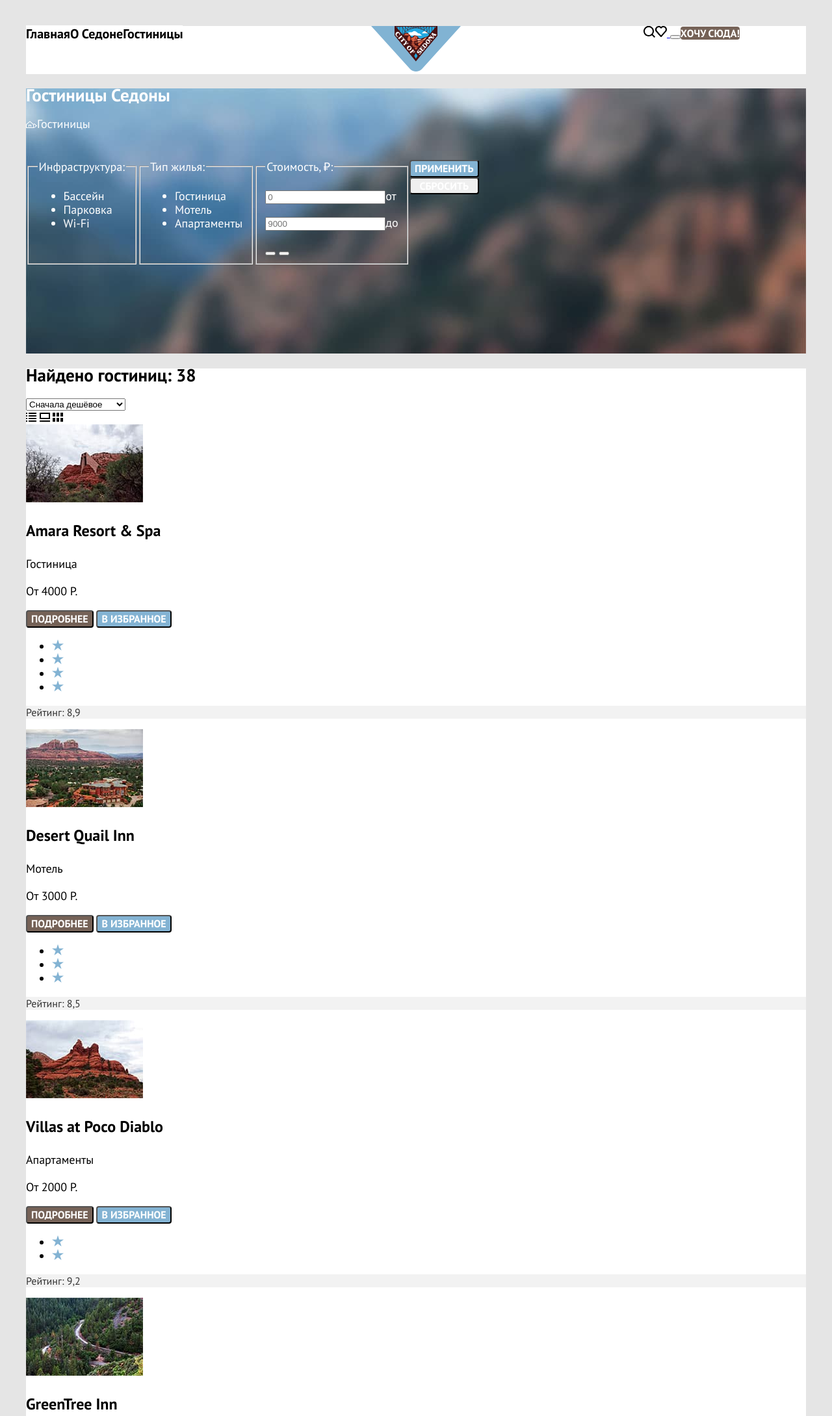
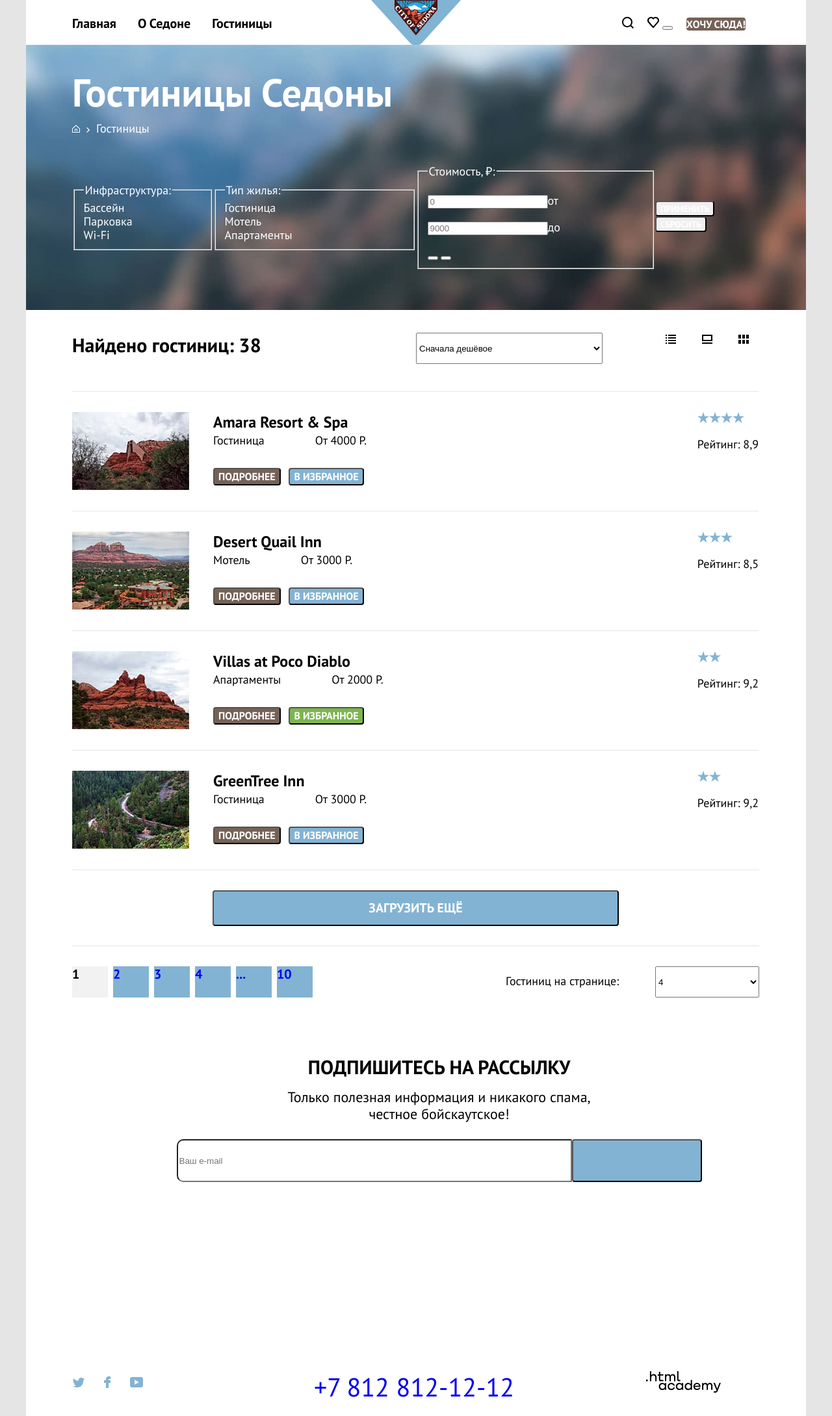
Before and after one commit to koteech/1878323-sedona-32, a plain HTML site: page catalog.html in a window 1280 px wide. Shown: the top 2179 px of the page at 65% size. Drawn offline with Linux system fonts and the light colour scheme.

Commit message:
6.17. Постройте мелкие сетки на гридах для подходящих компонентов
Включает в себя:
6.17. Постройте мелкие сетки на гридах для подходящих компонентов
5.10. Микросетки на флексах для всех страниц

```diff
--- a/catalog.html
+++ b/catalog.html
@@ -9,22 +9,22 @@
 <header class="header">
   <nav class="navigation">
     <ul class="navigation-list">
-      <li class="navigation-left-item"><a class="navigation-link" href="index.html">Главная</a></li>
-      <li class="navigation-left-item"><a class="navigation-link" href="#">О Седоне</a></li>
-      <li class="navigation-left-item"><a class="navigation-link" href="catalog.html">Гостиницы</a></li>
+      <li class="navigation-left-item"><a class="navigation-left-link" href="index.html">Главная</a></li>
+      <li class="navigation-left-item"><a class="navigation-left-link" href="#">О Седоне</a></li>
+      <li class="navigation-left-item"><a class="navigation-left-link" href="catalog.html">Гостиницы</a></li>
     </ul>
     <a class="logo-link" href="index.html">
       <img alt="Логотип Седона" class="logo-img" height="70" src="img/header-logo.svg" width="138">
     </a>
-
     <ul class="navigation-list navigation-user">
       <li class="navigation-right-item">
-        <a class="search" href="#">
+        <a class="search navigation-right-link" href="#">
           <span class="visually-hidden">Поиск</span>
           <img alt="Поиск" class="icon-search" height="18.1" src="img/icon/icon-search.svg" width="18">
         </a>
       </li>
-      <li>
+      <li class="navigation-right-item">
+        <div class="navigation-right-link">
           <a class="favourites" href="#">
             <span class="visually-hidden">Избранное</span>
             <img alt="Избранное" class="icon-favourite" height="17" src="img/icon/icon-favourite.svg" width="18">
@@ -32,16 +32,18 @@
           <button class="favourites-info" type="button">
             <span class="visually-hidden">Избранные объекты</span>
           </button>
+        </div>
       </li>
-      <li>
-        <a class="button button-want" href="#">Хочу сюда!</a>
+      <li class="navigation-right-item">
+        <a class="button button-want navigation-right-link" href="#">Хочу сюда!</a>
       </li>
     </ul>
   </nav>
 </header>
 
+
 <main class="main-container catalog-main">
-  <div class="page-container">
+
   <section class="catalog-outer-header">
     <header class="catalog-header">
       <h1 class="catalog-header-title">Гостиницы Седоны</h1>
@@ -141,12 +143,13 @@
       </form>
     </section>
   </section>
+  <div class="page-container-catalog">
   <section class="catalog-object">
     <div class="catalog_first_row">
       <div class="count-found">
-        <h2>Найдено гостиниц: 38</h2>
+        <h2 class="count-found-title">Найдено гостиниц: 38</h2>
       </div>
-      <div class="sort">
+      <div class="sort-visible">
         <form class="sorting-type">
           <label class="visually-hidden" for="sorting">Сортировка</label>
           <select class="select-control" id="sorting" name="sorting">
@@ -155,8 +158,6 @@
             <option value="expensive">Сначала дорогое</option>
           </select>
         </form>
-      </div>
-      <div class="type-visible">
         <a class="button button-light" href="#">
           <span class="visually-hidden">Показать список</span>
           <img alt="Показать список" class="icon-list" height="14" src="img/icon/icon-list.svg" width="16">
@@ -169,8 +170,10 @@
           <span class="visually-hidden">Показать карточки</span>
           <img alt="Показать карточки" class="icon-tile" height="14" src="img/icon/icon-tile.svg" width="16">
         </a>
+
       </div>
     </div>
+    <div class="catalog">
     <div class="catalog-hotel">
       <img alt="Amara Resort & Spa" class="hotel-img" height="120" src="img/hotel/hotel-amara.jpg" width="180">
       <div class="hotel-information">
@@ -245,7 +248,7 @@
         </div>
         <div class="catalog-button">
           <button class="button button-additional" href="#">Подробнее</button>
-          <button class="button button-favourites" type="submit">В избранное</button>
+          <button class="button button-favourites green" type="submit">В избранное</button>
         </div>
       </div>
       <div class="rating-block">
@@ -289,13 +292,14 @@
         </div>
       </div>
     </div>
-    <div>
+    </div>
+    <div class="pagination-show-more-block">
       <button class="button pagination-show-more" type="button">Загрузить ещё</button>
     </div>
     <div class="object-list-pagination">
       <ul class="pagination">
-        <li class="pagination-item">
-          <a class="pagination-link pagination-current">1</a>
+        <li class="pagination-item pagination-current">
+          <a class="pagination-link">1</a>
         </li>
         <li class="pagination-item">
           <a class="pagination-link" href="#">2</a>
@@ -313,10 +317,8 @@
           <a class="pagination-link" href="#">10</a>
         </li>
       </ul>
-    </div>
-    <div class="object-list-count">
       <form class="object-count">
-        <label class="visually-hidden" for="object">Гостиниц на странице:</label>
+        <label class="object-count-title" for="object">Гостиниц на странице:</label>
         <select class="object-control" id="object" name="object">
           <option value="4">4</option>
           <option value="6">6</option>
@@ -326,19 +328,20 @@
       </form>
     </div>
   </section>
-  <div class="subscribe subscribe-hotel">
-    <h3 class="subscribe-title">Подпишитесь на рассылку</h3>
+    <section class="subscribe subscribe-hotel">
+      <h3 class="subscribe-title subscribe-title-hotel">Подпишитесь на рассылку</h3>
       <p class="subscribe-description">Только полезная информация и никакого спама,<br>честное бойскаутское!</p>
       <form action="https://echo.htmlacademy.ru/" class="newsletter-form" method="post">
-      <p class="newsletter-email">
-        <label class="visually-hidden" for="newsletter-email">Email</label>
-        <input class="field" id="newsletter-email" name="newsletter-email" placeholder="Ваш e-mail" required
+        <div class="subscribe-email-block">
+          <label class="visually-hidden" for="subscribe-email">Email</label>
+          <input class="field" id="subscribe-email" name="subscribe-email" placeholder="Ваш e-mail" required
                  type="email">
-      </p>
           <button class="button button-subscribe" type="submit">
             <span class="visually-hidden">Подписаться</span>
           </button>
+        </div>
       </form>
+    </section>
   </div>
   </div>
 </main>
--- a/styles/styles.css
+++ b/styles/styles.css
@@ -1,3 +1,4 @@
+/*CLEVER-HIDDEN*/
 .visually-hidden {
   position: absolute;
   width: 1px;
@@ -25,13 +26,14 @@
   src: url("../fonts/ptsans-700.woff2") format("woff2");
   font-display: swap;
 }
-/*MAIN-BLOCK*/
+
+/*MAIN-CONFIGURATION*/
 html {
   height: 100%;
 }
 
 body {
-  margin: 40px;
+  margin: 0 40px;
   display: flex;
   flex-direction: column;
   min-height: 100%;
@@ -42,79 +44,20 @@ body {
   background-color: #E5E5E5;
 }
 
-.header {
-  margin: 0 auto;
-  width: 1200px;
-  color: #000000;
-  background-color: #FFFFFF;
+a {
+  font-family: inherit;
+  text-decoration: none;
 }
 
-.navigation {
-  display: flex;
+ul {
+  margin: 0;
+  padding: 0;
+  list-style-type: none;
 }
 
-.navigation-list{
-  width: 531px;
-  margin: 0;
-  padding: 0;
-  display: flex;
-  list-style: none;
-}
-
-.navigation-link {
-  font-family: "PT Sans", sans-serif;
-  font-size: 20px;
-  line-height: 25.88px;
-  font-weight: 700;
-  text-align: center;
-  color: #000000;
-  background-color: #FFFFFF;
-  text-decoration: none;
-  text-transform: capitalize;
-}
-
-.navigation-user {
-  max-width: 250px;
-  margin-left: auto;
-}
-
-.page-footer {
-  display: flex;
-  width: 1200px;
-  margin: 0 auto;
-  background-color: #FFFFFF;
-}
-
-.social-list {
-  width: 240px;
-  margin: 0;
-  padding: 0;
-  display: flex;
-  list-style: none;
-}
-
-.partner {
-  max-width: 240px;
-  margin-left: auto;
-}
-
-.contacts {
-  margin-left: auto;
-  margin-right: auto;
-}
-
-.footer-contacts-address-phone {
-  font-size: 40px;
-  line-height: 40px;
-}
-
-.main-container{
-  flex-grow: 1;
-}
-
-.page-container {
-  width: 1200px;
-  margin: 0 auto;
+img {
+  max-width: 100%;
+  height: auto;
 }
 
 .button {
@@ -127,135 +70,256 @@ body {
   border-radius: 4px;
 }
 
-.button-want, .button-additional {
+/*HEADER*/
+.header {
+  margin: 0 auto -5px auto;
+  width: 1200px;
+  color: #000000;
+  background-color: #FFFFFF;
+}
+
+.navigation {
+  display: flex;
+  justify-content: space-between;
+}
+
+.navigation-list {
+  display: flex;
+  flex-wrap: wrap;
+  width: 460px;
+  margin: auto 0 auto 71px;
+  padding: 0;
+}
+
+.navigation-left-link {
+  margin-right: 33px;
+  font-family: "PT Sans", sans-serif;
+  font-size: 20px;
+  line-height: 25.88px;
+  font-weight: 700;
+  text-align: center;
+  color: #000000;
+  background-color: #FFFFFF;
+  text-transform: capitalize;
+}
+
+.navigation-right-link {
+  margin-right: 21px;
+}
+
+.navigation-user {
+  max-width: 250px;
+  margin-left: auto;
+  margin-right: 33px;
+}
+
+.button-want {
   font-size: 16px;
   line-height: 20.7px;
   background-color: #756257;
 }
 
-.button-book {
-  font-size: 20px;
-  line-height: 36px;
-  background-color: #756257;
+/*FOOTER*/
+.page-footer {
+  display: flex;
+  width: 1200px;
+  margin: 0 auto;
+  background-color: #FFFFFF;
 }
 
-.button-subscribe {
-  font-size: 20px;
-  line-height: 26px;
-  background-color: #83B3D3;
+.socials {
+  margin: auto 0 auto 0;
 }
 
-.button-apply, .button-favourites {
-  font-size: 16px;
-  line-height: 20.7px;
-  background-color: #83B3D3;
+.social-list {
+  display: flex;
+  width: 240px;
+  margin: 0 0 0 72px;
+  padding: 0;
 }
 
-.button-reset {
-  font-size: 16px;
-  line-height: 20.7px;
+.social-item {
+  margin-right: 30px;
 }
 
-.pagination-show-more {
-  font-size: 20px;
-  line-height: 25.88px;
-  background-color: #83B3D3;
+.social-item:last-child {
+  margin-right: 0px;
 }
 
-.img-text {
+.partner {
+  max-width: 240px;
+  margin: auto auto auto 72px;
+}
+
+.contacts {
+  margin: 40px auto 30px auto;
+}
+
+.footer-contacts-address-phone {
+  font-size: 40px;
+  line-height: 40px;
+}
+
+/*MAIN*/
+.main-container {
+  flex-grow: 1;
+  background-color: #FFFFFF;
+  width: 1200px;
+  margin: 0 auto;
+}
+
+.welcome {
+  display: flex;
   width: 1200px;
   height: 485px;
   color: #000000;
   background-color: #FFFFFF;
-  background:
-    url("../img/main-logo-div.svg") no-repeat 0 100%,
-    url("../img/main-logo-bg.jpg") no-repeat 0 0;
+  background: url("../img/main-logo-div.svg") no-repeat 0 100%,
+  url("../img/main-logo-bg.jpg") no-repeat 0 0;
   background-size: 100% auto;
-  display: flex;
   justify-content: center;
-
+  margin-bottom: 63px;
 }
-
-.main-logo-welc{
+.main-logo-welc {
   margin: 51px 0 0 0;
 }
 
-.arguments, .booking {
+.arguments, .reserve, .subscribe {
   text-align: center;
   background-color: #FFFFFF;
+}
+
+.head-text {
+  margin-bottom: 79px;
 }
 
 .main-header {
   font-size: 30px;
   line-height: 36px;
   font-weight: 700;
-  margin: 0;
+  margin: 0 0 23px 0;
 }
 
 .main-subheader {
   font-size: 22px;
   line-height: 36px;
   color: #333333;
+  margin: 0;
 }
-
-
 
 .main-argument {
   display: flex;
   flex-direction: row;
+  background-color: #83B3D3;
   color: #FFFFFF;
-  background-color: #83B3D3;
 }
 
-.argument-title{
+.argument-title {
   width: 400px;
   margin-top: auto;
-  margin-bottom : auto;
+  margin-bottom: auto;
 }
 
-.first-subargument-title, .other-argument-title {
+.argument-list {
+  display: flex;
+  flex-direction: row;
+  justify-content: space-around;
+  margin: 0 0 91px 0;
+  padding: 0;
+  text-align: center;
+  list-style-type: none;
+}
+
+.argument-item {
+  display: table;
+  width: 400px;
+  height: 384px;
+}
+
+.argument-align {
+  display: table-cell;
+  vertical-align: middle;
+}
+
+.argument-item:nth-child(2n+1){
+  background-color: rgba(131, 179, 211, 0.12);
+}
+
+.other-argument-item:nth-child(2n) {
+  background-color: rgba(131, 179, 211, 0.2);
+}
+
+.argument-item-title {
   font-size: 24px;
   line-height: 28px;
   font-weight: 700;
   text-transform: uppercase;
+  padding: 0;
+  margin: 0;
 }
 
-.first-subargument-description, .other-argument-description {
+.argument-item-description {
   font-size: 18px;
   line-height: 21px;
   font-weight: 400;
   color: #333333;
+  margin: 0;
+  padding: 0;
 }
 
-
-.first-subargument-list, .other-argument-list{
-  display: flex;
-  justify-content: space-between;
-  margin: 0;
+.first-subargument-image {
+  margin: auto 0 23px 0;
   padding: 0;
-  text-align: center;
-  list-style: none;
 }
 
-.first-subargument-item, .other-argument-item {
-  width: 400px;
-  height: 384px;
+.first-subargument-title{
+  margin: 0 0 20px 0;
 }
 
-.reserve-title, .subscribe-title {
-  margin: 0;
+.other-argument-title {
+  margin: 0 0 25px 0;
+}
+
+.other-argument-number {
+  margin: 0 0 26px 0;
+}
+
+.reserve-title {
   font-size: 30px;
   line-height: 36px;
   font-weight: 700;
   text-transform: uppercase;
+  margin: 0 0 15px 0;
+  padding: 0;
 }
 
-.reserve-description, .subscribe-description {
+.reserve-description {
   font-size: 22px;
   line-height: 26px;
+  margin: 0 0 73px 0;
+  padding: 0;
+}
+
+.button-reserve-block {
+  margin: 0 auto 91px auto;
+  width: 575px;
+  height: 60px;
+  background-color: #756257;
+}
+
+.button-reserve {
+  font-size: 20px;
+  line-height: 36px;
+}
+
+.subscribe{
+  background-color: #FFFFFF;
+  text-align: center;
 }
 
 .subscribe-index{
+  display: flex;
+  flex-direction: column;
   width: 1200px;
   height: 411px;
   color: #FFFFFF;
@@ -264,12 +328,48 @@ body {
   background-size: 100% auto;
 }
 
-.subscribe{
-  background-color: #FFFFFF;
-  text-align: center;
+.subscribe-title {
+  margin: 91px 0 15px 0;
+  padding: 0;
+  font-size: 30px;
+  line-height: 36px;
+  font-weight: 700;
+  text-transform: uppercase;
 }
 
+.subscribe-description {
+  font-size: 22px;
+  line-height: 26px;
+  margin: 0 0 26px 0;
+  padding: 0;
+}
+
+.button-subscribe {
+  font-size: 20px;
+  line-height: 26px;
+  background-color: #83B3D3;
+  width: 200px;
+}
+.subscribe-form {
+  margin: 0 auto;
+}
+
+.subscribe-email-block{
+  display: flex;
+  justify-content:center;
+}
+
+input[type="email" i] {
+  height: 60px;
+  width: 600px;
+  border-radius: 10px 0 0 10px;
+}
+
+
+/*CATALOG*/
 .catalog-outer-header {
+  display: flex;
+  flex-direction: column;
   width: 1200px;
   height: 408px;
   color: #FFFFFF;
@@ -278,63 +378,207 @@ body {
   background-size: 100% auto;
 }
 
-.catalog-object {
-  background-color: #FFFFFF;
+.catalog-header-title{
+  margin: 35px 0 5px 71px;
+  padding: 0;
+  font-size: 60px;
+  line-height: 77.64px;
+  font-weight: 700;
 }
 
-.catalog-products {
+.breadcrumbs {
+  display: flex;
+  margin: 0 0 45px 71px;
+}
+.breadcrumbs-item {
+  margin-right: 10px;
+}
+
+.catalog-filter-form{
+  display: grid;
+  grid-template-columns: 217px 312px 368px 160px;
+  align-items: center;
+}
+
+.catalog-filter{
+  margin: 0 0 0 71px;
+}
+
+.page-container-catalog {
+  margin: 0 72px 0 71px;
+}
+
+.catalog_first_row {
+  margin: 35px 0 42px 0;
+  display: flex;
+  justify-content: space-between;
+}
+
+.count-found-title {
+  margin: 0;
+  padding: 0;
+  font-size: 30px;
+  line-height: 38.82px;
+  font-weight: 700;
+}
+
+.sort-visible {
   display: flex;
 }
 
-.breadcrumbs {
-  width: 240px;
+.select-control{
+  width: 287px;
+  height: 48px;
+}
+
+.sorting-type {
+  margin-right: 73px;
+}
+
+.button-light {
+  width: 48px;
+  height: 48px;
+  margin-left: 8px;
+}
+
+.catalog {
+  display: grid;
+  grid-template-columns: 1056px;
+}
+
+.catalog-hotel {
+  display: flex;
+  padding: 31px 0 32px 0;
+  border-top: 1px solid #E5E5E5;
+}
+
+.hotel-information {
+  margin: 0 0 0 37px;
+  padding: 0;
+}
+
+.hotel-head {
+  margin: 0 0 1px 0;
+  padding: 0;
+  font-size: 24px;
+  line-height: 31.06px;
+  font-weight: 700;
+}
+
+.hotel-title {
+  display: flex;
+  margin-bottom: 31px;
+}
+
+.hotel-type {
+  margin: 0 78px 0 0;
+  padding: 0;
+  font-size: 18px;
+  line-height: 23.29px;
+  font-weight: 400;
+}
+
+.hotel-cost {
   margin: 0;
   padding: 0;
-  display: flex;
-  list-style: none;
+  font-size: 18px;
+  line-height: 23.29px;
+  font-weight: 400;
 }
 
-.catalog-filter-form{
-  display: flex;
+.button-additional {
+  margin-right: 8px;
+  font-size: 16px;
+  line-height: 20.7px;
+  background-color: #756257;
 }
 
-.catalog-filter{
-  margin-top: 45px;
+.button-favourites {
+  font-size: 16px;
+  line-height: 20.7px;
+  background-color: #83B3D3;
 }
-.filter-buttons {
+
+.green {
+  background-color: #7DB54F;
+}
+
+.rating-block {
+  margin: 0 0 0 auto;
+  padding: 0;
+}
+
+.rating-list {
   display: flex;
-  flex-direction: column;
+
+}
+
+.pagination-show-more-block {
+  display: flex;
+  margin: 0;
+  padding: 31px 0 30px 0;
+  justify-content: center;
+  border-top: 1px solid #E5E5E5;
+  border-bottom: 1px solid #E5E5E5;
+}
+
+.pagination-show-more {
+  width: 625px;
+  height: 55px;
+  font-size: 20px;
+  line-height: 25.88px;
+  background-color: #83B3D3;
+}
+
+.object-list-pagination {
+  display: flex;
+  justify-content: space-between;
+  margin: 31px 0 89px 0;
+  padding: 0;
 }
 
 
-.hotel-head {
-  font-weight: 700;
-  font-size: 24px;
-  line-height: 31.06px;
+.pagination {
+  display: grid;
+  grid-template-columns: repeat(6,55px);
+  gap: 8px;
+
 }
 
-.hotel-title {
-  font-size: 18px;
-  line-height: 23.29px;
-}
-
-.rating-text {
-  font-size: 16px;
-  line-height: 20.7px;
-  background-color: #F2F2F2;
-  color: #333333;
-}
-
-.pagination-link {
-  color: #FFFFFF;
+.pagination-item {
   background-color: #83B3D3;
   font-size: 20px;
   line-height: 25.88px;
+  font-weight: 700;
+  color: #FFFFFF;
 }
 
 .pagination-current {
+  background-color: #F2F2F2;
   color: #000000;
-  background-color: #F2F2F2;
-  font-size: 20px;
-  line-height: 25.88px;
+
 }
+
+.object-count-title {
+  margin: 0 51px 0 0;
+  padding: 0;
+  font-size: 18px;
+  line-height: 23.29px;
+  font-weight: 400;
+}
+
+.object-control {
+  height: 48px;
+  width: 160px;
+}
+
+.subscribe-title-hotel {
+  margin: 0 0 15px 0;
+}
+
+.subscribe-hotel{
+  display: flex;
+  flex-direction: column;
+  width: 1129px;
+  height: 450px;
+}
```
Also changed, not shown: index.html (+55 -43 lines). Lines whose indentation alone changed are shown as unchanged.
